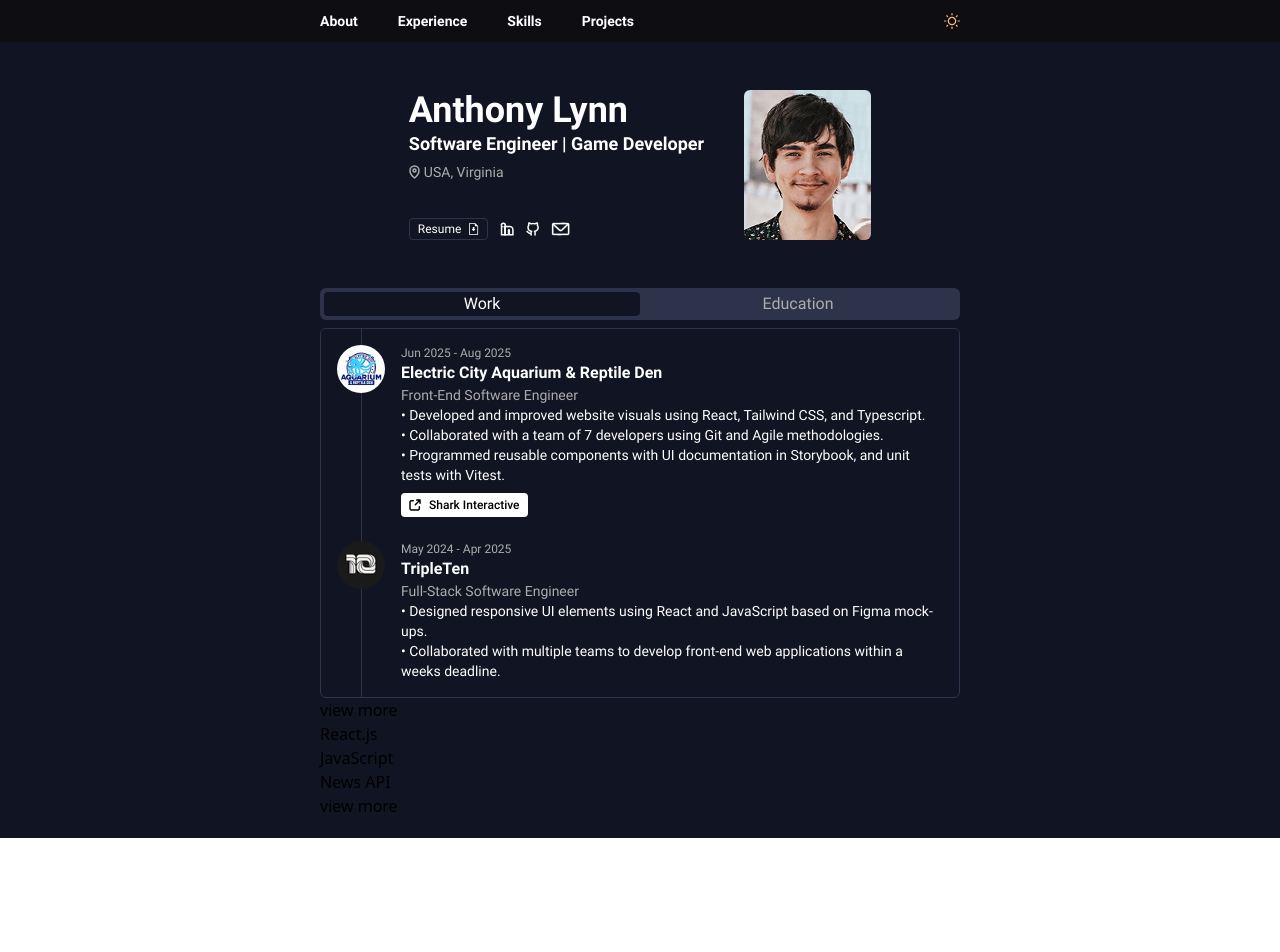
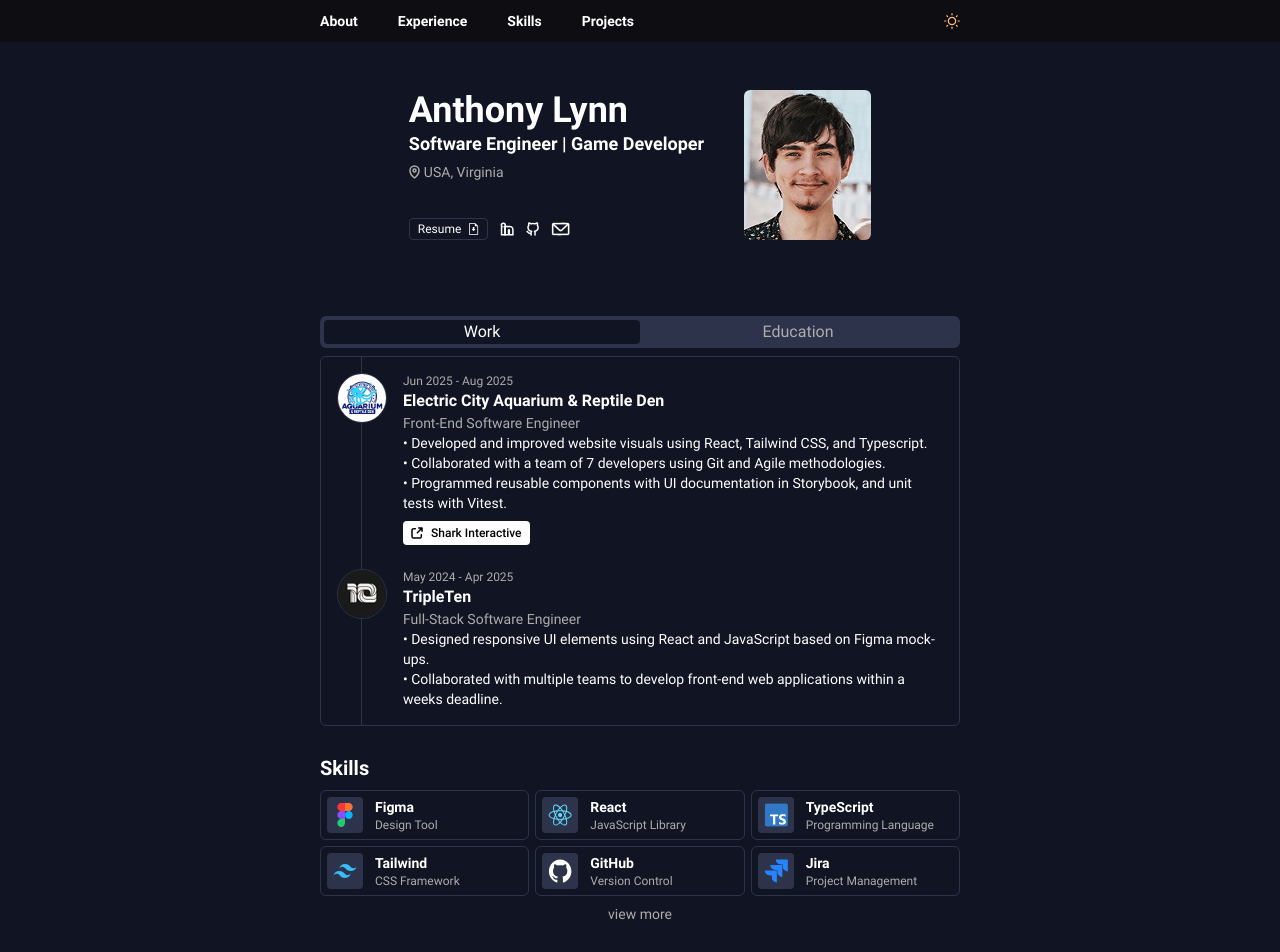
Before and after one commit to AnthonyLynn/Portfolio, a React (Vite) app: page / in a window 1280 px wide. Shown: the top 952 px of the page. Before the commit the page ends 838 px from the top, so only its background shows below. Built offline with nearby package versions, Linux system fonts and the light colour scheme.

Commit message:
feat: add skills section

```diff
--- a/src/components/About.tsx
+++ b/src/components/About.tsx
@@ -11,7 +11,7 @@ interface AboutProps {}
 
 export const About: React.FC<AboutProps> = ({}) => {
   return (
-    <section className="flex py-12 justify-center gap-10 text-dark-primary-text font-roboto">
+    <section className="flex py-12 justify-center gap-10">
       <div className="flex flex-col justify-between">
         <div className="flex flex-col gap-1">
           <div>
--- a/src/components/App.tsx
+++ b/src/components/App.tsx
@@ -7,15 +7,15 @@ import { Footer } from "./Footer";
 
 export const App = ({}) => {
   return (
-    <main className="relative -z-100 bg-dark-primary-background min-h-screen flex flex-col gap-[20px] items-center">
+    <>
       <Header />
-      <div className="w-[640px] pt-[42px]">
+      <main className="w-[640px] pt-[42px] flex flex-col gap-7">
         <About />
         <ExperienceSection />
         <SkillSection />
         <ProjectSection />
-      </div>
+      </main>
       <Footer />
-    </main>
+    </>
   );
 };
--- a/src/components/Experience.tsx
+++ b/src/components/Experience.tsx
@@ -26,16 +26,14 @@ export const Experience: React.FC<ExperienceProps> = ({
       <img
         src={institutionLogo}
         alt="Institution Logo"
-        className="aspect-square rounded-full w-[48px]"
+        className="aspect-square rounded-full w-12 border border-dark-tertiary-background stroke-out box-content"
       />
       <div className="flex flex-col gap-2 items-start">
         <div className="flex flex-col items-start">
           <p className="text-xs text-dark-secondary-text font-light">
             {beginDate} - {endDate}
           </p>
-          <h3 className="text-base text-dark-primary-text font-bold">
-            {companyName}
-          </h3>
+          <h3 className="text-base font-bold">{companyName}</h3>
           <p className="text-sm text-dark-secondary-text font-normal">
             {roleTitle}
           </p>
--- a/src/components/ExperienceSection.tsx
+++ b/src/components/ExperienceSection.tsx
@@ -8,13 +8,13 @@ interface ExperienceSectionProps {}
 
 export const ExperienceSection: React.FC<ExperienceSectionProps> = ({}) => {
   return (
-    <section className="flex flex-col gap-2 font-roboto text-dark-primary-text text-base font-regular">
-      <button className="flex relative -z-20 w-full bg-dark-tertiary-background rounded-md p-1 items-center leading-[24px]">
+    <section className="flex flex-col gap-2 text-base font-normal">
+      <button className="flex relative z-10 w-full bg-dark-tertiary-background rounded-md p-1 items-center leading-[24px]">
         <div className="absolute -z-10 w-[calc(50%-4px)] h-[calc(100%-8px)] rounded-sm bg-dark-primary-background"></div>
         <p className="w-[50%]">Work</p>
         <p className="w-[50%] text-dark-secondary-text">Education</p>
       </button>
-      <div className="relative border border-dark-tertiary-background rounded-md p-4 flex overflow-hidden">
+      <div className="relative z-10 border border-dark-tertiary-background rounded-md p-4 flex overflow-hidden">
         <div className="w-full shrink-0 flex flex-col gap-6">
           <Experience
             institutionLogo={AquariumReptileDenCompanyLogo}
--- a/src/components/Header.tsx
+++ b/src/components/Header.tsx
@@ -7,7 +7,7 @@ interface HeaderProps {}
 
 export const Header: React.FC<HeaderProps> = ({}) => {
   return (
-    <header className="bg-dark-secondary-background h-[42px] absolute w-full">
+    <header className="bg-dark-secondary-background h-[42px] absolute left-0 w-full">
       <div className="h-full max-w-[640px] w-full flex justify-between m-auto">
         <nav className="h-full text-dark-primary-text font-roboto font-bold text-sm flex">
           <a href="" className="flex items-center pr-[20px]">
--- a/src/components/Skill.tsx
+++ b/src/components/Skill.tsx
@@ -1,16 +1,22 @@
 import React from "react";
 
-interface SkillProps {}
+interface SkillProps {
+  logo: string;
+  name: string;
+  description: string;
+}
 
-export const Skill: React.FC<SkillProps> = ({}) => {
+export const Skill: React.FC<SkillProps> = ({ logo, name, description }) => {
   return (
-    <article>
-      <div>
-        <img src="" alt="" />
+    <article className="flex border border-dark-tertiary-background rounded-md p-1.5 gap-3">
+      <div className="bg-dark-tertiary-background rounded-sm p-1.5">
+        <img src={logo} alt={name} className="h-6 w-6 object-contain" />
       </div>
-      <div>
-        <p></p>
-        <p></p>
+      <div className="flex flex-col justify-between">
+        <p className="font-bold text-sm">{name}</p>
+        <p className="font-light text-xs text-dark-secondary-text">
+          {description}
+        </p>
       </div>
     </article>
   );
--- a/src/components/SkillSection.tsx
+++ b/src/components/SkillSection.tsx
@@ -1,23 +1,42 @@
 import React from "react";
 import { Skill } from "./Skill";
+
+import FigmaIcon from "../images/FigmaIcon.svg";
+import ReactIcon from "../images/ReactIcon.svg";
+import TypeScriptIcon from "../images/TypescriptIcon.svg";
+import TailwindIcon from "../images/TailwindIcon.svg";
+import GithubSilhouetteIcon from "../images/GithubSilhouetteIcon.svg";
+import JiraIcon from "../images/JiraIcon.svg";
 
 interface SkillSectionProps {}
 
 export const SkillSection: React.FC<SkillSectionProps> = ({}) => {
   return (
-    <section>
-      <h2></h2>
-      <div>
-        <Skill />
-        <Skill />
-        <Skill />
-        <Skill />
-        <Skill />
-        <Skill />
-        <Skill />
-        <Skill />
+    <section className="flex flex-col gap-2">
+      <h2 className="text-xl font-bold">Skills</h2>
+      <div className="grid grid-cols-3 gap-1.5">
+        <Skill logo={FigmaIcon} name="Figma" description="Design Tool" />
+        <Skill logo={ReactIcon} name="React" description="JavaScript Library" />
+        <Skill
+          logo={TypeScriptIcon}
+          name="TypeScript"
+          description="Programming Language"
+        />
+        <Skill
+          logo={TailwindIcon}
+          name="Tailwind"
+          description="CSS Framework"
+        />
+        <Skill
+          logo={GithubSilhouetteIcon}
+          name="GitHub"
+          description="Version Control"
+        />
+        <Skill logo={JiraIcon} name="Jira" description="Project Management" />
       </div>
-      <button>view more</button>
+      <button className="w-full text-sm text-dark-secondary-text">
+        view more
+      </button>
     </section>
   );
 };
--- a/src/index.css
+++ b/src/index.css
@@ -12,3 +12,15 @@
 .font-roboto {
   font-family: Roboto, Arial, Helvetica, sans-serif;
 }
+
+:root {
+  position: relative;
+  background-color: var(--color-dark-primary-background);
+  min-height: 100vh;
+  width: 100%;
+  display: flex;
+  flex-direction: column;
+  align-items: center;
+  color: var(--color-dark-primary-text);
+  font-family: Roboto, Arial, Helvetica, sans-serif;
+}
```
